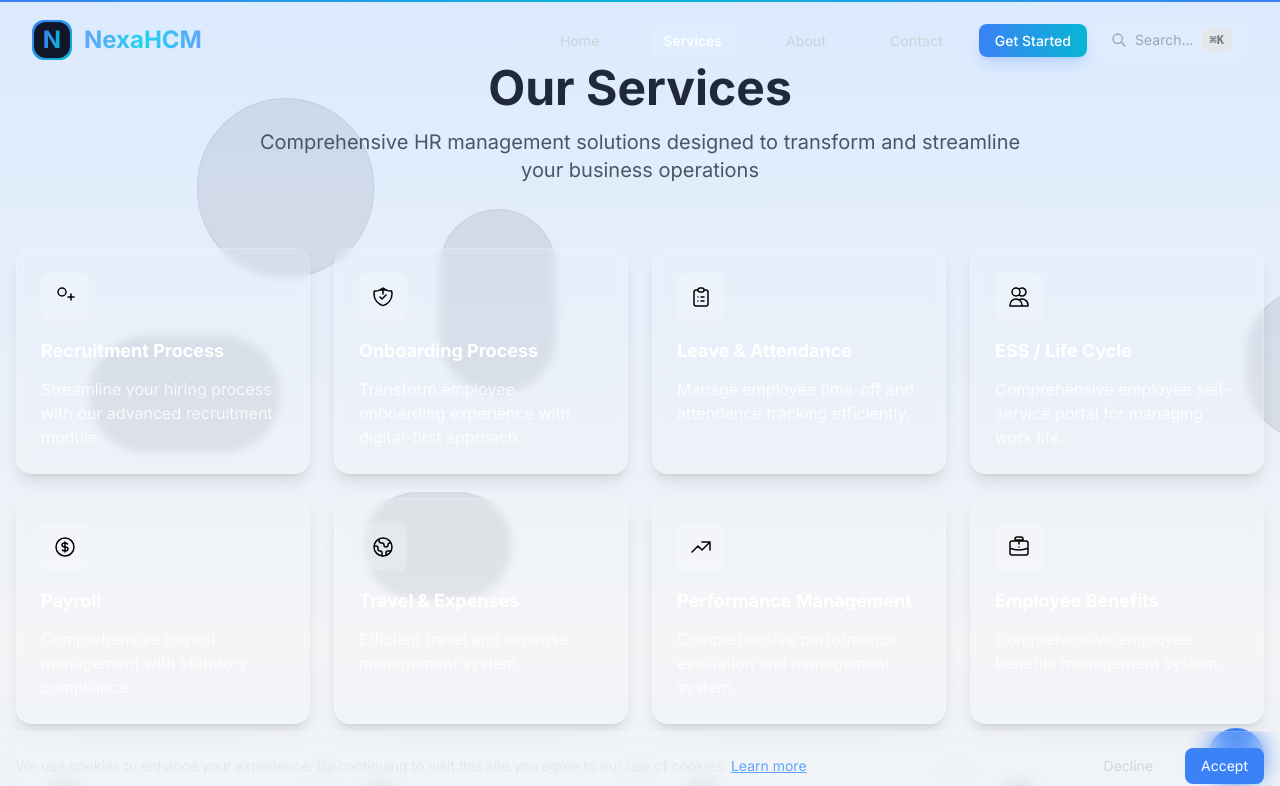
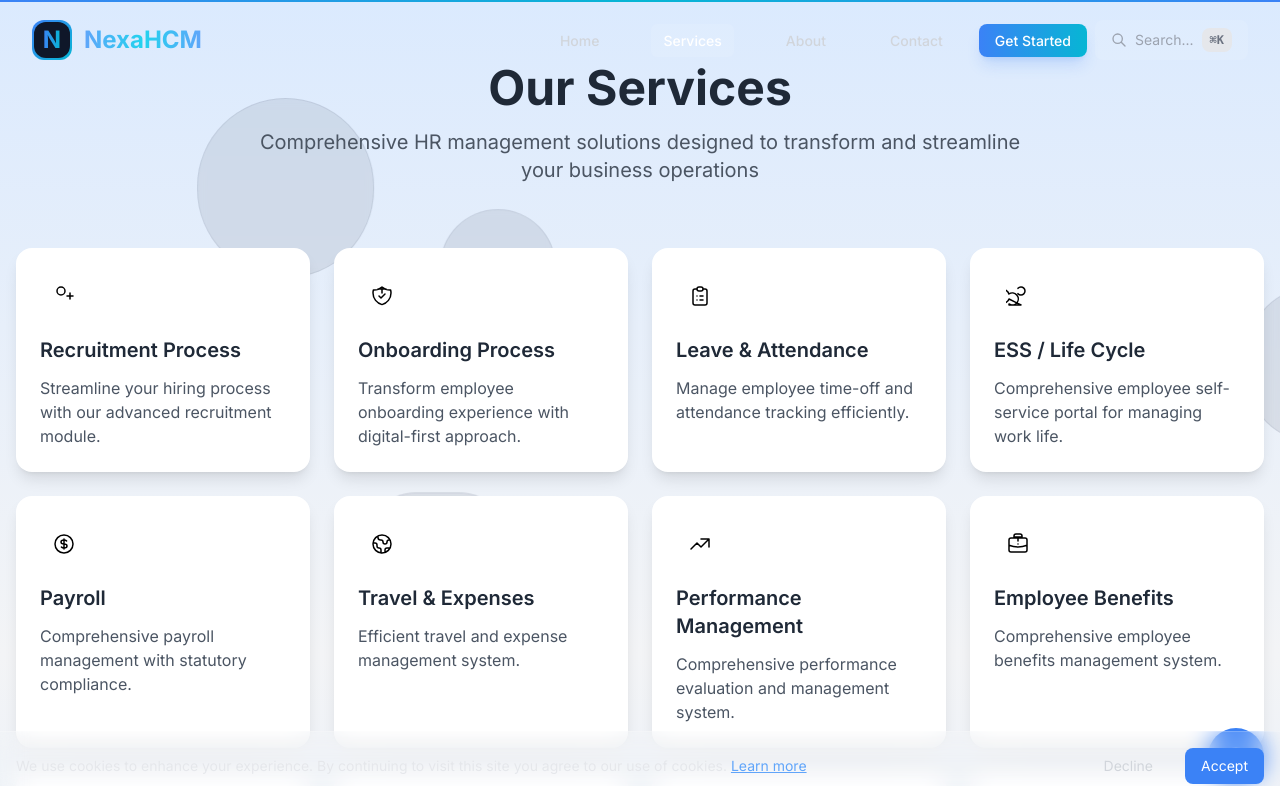
Before and after one commit to Prasanthk4/nexahcm, a React (Vite) app: page /services in a window 1280 px wide. Shown: the top 786 px of the page. Built offline with nearby package versions, Linux system fonts and the light colour scheme.

Commit message:
fix: Restore click functionality and improve card design in Services page

```diff
--- a/src/pages/Services.jsx
+++ b/src/pages/Services.jsx
@@ -99,7 +99,7 @@ const TechnologyStackTable = () => {
                 <div className="flex items-center space-x-2">
                   <div className="w-8 h-8 rounded-lg bg-gradient-to-br from-blue-500/20 to-purple-500/20 flex items-center justify-center">
                     <svg className="w-5 h-5 text-blue-400" fill="none" viewBox="0 0 24 24" stroke="currentColor">
-                      <path strokeLinecap="round" strokeLinejoin="round" strokeWidth={1.5} d="M19 21V5a2 2 0 00-2-2H7a2 2 0 00-2 2v16m14 0h2m-2 0h-5m-9 0H3m2 0h5m-9 0H8m2 0h5m-9 0H0m2 0h5m-9 0h2m2 0h5m-10 0H0m10 0h2m-10 0H0m10 0h2m-10 0H0m2 0h5m-9 0H3m2 0h5" />
+                      <path strokeLinecap="round" strokeLinejoin="round" strokeWidth={1.5} d="M19 21V5a2 2 0 00-2-2H7a2 2 0 00-2 2v16m14 0h2m-2 0h-5m-9 0H3m2 0h5m-9 0H0m2 0h5m-9 0h2m2 0h5m-10 0H0m10 0h2m-10 0H0m10 0h2m-10 0H0m2 0h5m-9 0H3m2 0h5" />
                     </svg>
                   </div>
                   <span>On-Premises</span>
@@ -347,7 +347,7 @@ const modules = [
     title: 'ESS / Life Cycle',
     icon: (
       <svg className="w-6 h-6" fill="none" viewBox="0 0 24 24" stroke="currentColor">
-        <path strokeLinecap="round" strokeLinejoin="round" strokeWidth={1.5} d="M12 4.354a4 4 0 110 5.292M15 21H3v-1a6 6 0 0112 0v1zm0 0h6v-1a6 6 0 00-9-5.197M13 7a4 4 0 11-8 0 4 4 0 018 0z" />
+        <path strokeLinecap="round" strokeLinejoin="round" strokeWidth={1.5} d="M12 4.354a4 4 0 110 5.292M15 21H3v-1a6 6 0 10-.1-9.999 5.002 5.002 0 10-9.78 2.096A4.001 4.001 0 003 15z" />
       </svg>
     ),
     shortDesc: 'Comprehensive employee self-service portal for managing work life.',
@@ -1219,28 +1219,33 @@ const Services = () => {
           </motion.p>
         </div>
 
+        {selectedModule ? (
+          <ModuleDetail module={selectedModule} onClose={() => setSelectedModule(null)} />
+        ) : (
           <div className="grid grid-cols-1 md:grid-cols-2 lg:grid-cols-4 gap-6">
             {modules.map((service, index) => (
               <motion.div
                 key={service.title}
-              className={`bg-white/10 backdrop-blur-sm rounded-2xl p-6 shadow-lg hover:shadow-xl transition-all duration-300 border border-white/20`}
+                className="group cursor-pointer bg-white rounded-2xl p-6 shadow-lg hover:shadow-xl transition-all duration-300"
                 initial={{ opacity: 0, y: 20 }}
                 animate={{ opacity: 1, y: 0 }}
                 transition={{ duration: 0.5, delay: index * 0.1 }}
                 whileHover={{ scale: 1.02 }}
+                onClick={() => setSelectedModule(service)}
               >
-              <div className="w-12 h-12 rounded-lg bg-white/20 flex items-center justify-center mb-4">
+                <div className={`w-12 h-12 rounded-lg ${service.bgColor} bg-opacity-20 flex items-center justify-center mb-4`}>
                   {service.icon}
                 </div>
-              <h3 className="text-lg font-bold text-white mb-3">
+                <h3 className="text-xl font-semibold text-gray-800 mb-3 group-hover:text-blue-600 transition-colors">
                   {service.title}
                 </h3>
-              <p className="text-white/80">
+                <p className="text-gray-600">
                   {service.shortDesc}
                 </p>
               </motion.div>
             ))}
           </div>
+        )}
       </div>
     </motion.div>
   );
```
Lines whose indentation alone changed are shown as unchanged.
